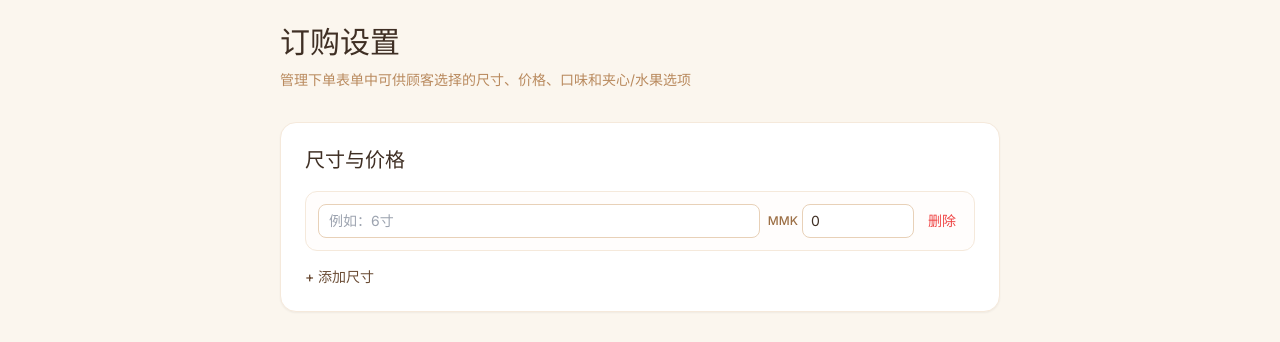
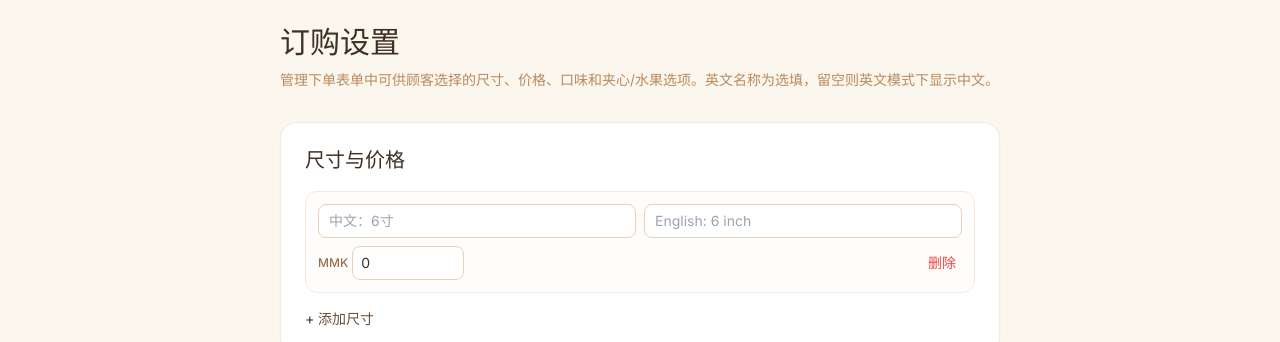
Before and after one commit to Nyein-Htut/memory-cake, a Next.js app: page /admin/settings in a window 1280 px wide. Both pictures are taken after a click on the button "+ 添加尺寸". Shown: the part 132-474 px from the top of the page. Built offline with nearby package versions, Linux system fonts and the light colour scheme; no server answers; the database is empty.

Commit message:
Update page.js

```diff
--- a/app/admin/settings/page.js
+++ b/app/admin/settings/page.js
@@ -36,7 +36,7 @@ export default function AdminSettingsPage() {
   }
 
   function addSize() {
-    setSizes((prev) => [...prev, { label: "", price: 0 }]);
+    setSizes((prev) => [...prev, { label: "", labelEn: "", price: 0 }]);
   }
 
   function removeSize(i) {
@@ -50,7 +50,7 @@ export default function AdminSettingsPage() {
     setFlavors((prev) => prev.map((f, idx) => (idx === i ? { ...f, [field]: value } : f)));
   }
   function addFlavor() {
-    setFlavors((prev) => [...prev, { label: "", imageUrl: null }]);
+    setFlavors((prev) => [...prev, { label: "", labelEn: "", imageUrl: null }]);
   }
   function removeFlavor(i) {
     setFlavors((prev) => prev.filter((_, idx) => idx !== i));
@@ -72,7 +72,7 @@ export default function AdminSettingsPage() {
     setFillings((prev) => prev.map((f, idx) => (idx === i ? { ...f, [field]: value } : f)));
   }
   function addFilling() {
-    setFillings((prev) => [...prev, { label: "", imageUrl: null }]);
+    setFillings((prev) => [...prev, { label: "", labelEn: "", imageUrl: null }]);
   }
   function removeFilling(i) {
     setFillings((prev) => prev.filter((_, idx) => idx !== i));
@@ -130,7 +130,7 @@ export default function AdminSettingsPage() {
       <main className="max-w-3xl mx-auto px-4 sm:px-6 py-6 sm:py-10">
         <h1 className="font-serif font-medium text-2xl sm:text-3xl text-cocoa-900 mb-2">订购设置</h1>
         <p className="text-xs sm:text-sm text-cocoa-400 mb-6 sm:mb-8">
-          管理下单表单中可供顾客选择的尺寸、价格、口味和夹心/水果选项
+          管理下单表单中可供顾客选择的尺寸、价格、口味和夹心/水果选项。英文名称为选填，留空则英文模式下显示中文。
         </p>
 
         {/* 尺寸与价格 Section */}
@@ -140,16 +140,24 @@ export default function AdminSettingsPage() {
             {sizes.map((s, i) => (
               <div
                 key={i}
-                className="flex items-center gap-2 p-2.5 sm:p-3 bg-cocoa-50/30 rounded-xl border border-cocoa-100"
+                className="p-2.5 sm:p-3 bg-cocoa-50/30 rounded-xl border border-cocoa-100 space-y-2"
               >
+                <div className="flex items-center gap-2">
                   <input
                     value={s.label}
                     onChange={(e) => updateSize(i, "label", e.target.value)}
-                  placeholder="例如：6寸"
+                    placeholder="中文：6寸"
                     className="flex-1 min-w-0 rounded-lg border border-cocoa-200 px-2.5 py-1.5 text-sm focus:outline-none focus:ring-2 focus:ring-cocoa-500 bg-white"
                   />
-
-                <div className="flex items-center gap-1 shrink-0">
+                  <input
+                    value={s.labelEn || ""}
+                    onChange={(e) => updateSize(i, "labelEn", e.target.value)}
+                    placeholder="English: 6 inch"
+                    className="flex-1 min-w-0 rounded-lg border border-cocoa-200 px-2.5 py-1.5 text-sm focus:outline-none focus:ring-2 focus:ring-cocoa-500 bg-white"
+                  />
+                </div>
+                <div className="flex items-center justify-between gap-2">
+                  <div className="flex items-center gap-1">
                     <span className="text-cocoa-500 text-xs font-medium shrink-0">MMK</span>
                     <input
                       type="text"
@@ -157,16 +165,16 @@ export default function AdminSettingsPage() {
                       pattern="[0-9]*"
                       value={s.price}
                       onChange={(e) => updateSizePrice(i, e.target.value)}
-                    className="w-20 sm:w-28 rounded-lg border border-cocoa-200 px-2 py-1.5 text-sm focus:outline-none focus:ring-2 focus:ring-cocoa-500 bg-white"
+                      className="w-28 rounded-lg border border-cocoa-200 px-2 py-1.5 text-sm focus:outline-none focus:ring-2 focus:ring-cocoa-500 bg-white"
                     />
                   </div>
-
                   <button
                     onClick={() => removeSize(i)}
                     className="text-red-500 hover:text-red-700 text-xs sm:text-sm px-1.5 py-1 shrink-0 font-medium"
                   >
                     删除
                   </button>
+                </div>
               </div>
             ))}
           </div>
@@ -199,12 +207,20 @@ export default function AdminSettingsPage() {
                     onChange={(e) => handleFlavorImage(i, e.target.files?.[0])}
                   />
                 </label>
+                <div className="flex-1 min-w-0 space-y-1.5">
                   <input
                     value={f.label}
                     onChange={(e) => updateFlavor(i, "label", e.target.value)}
-                  placeholder="例如：巧克力"
-                  className="flex-1 min-w-0 rounded-lg border border-cocoa-200 px-2.5 py-1.5 text-sm focus:outline-none focus:ring-2 focus:ring-cocoa-500 bg-white"
+                    placeholder="中文：巧克力"
+                    className="w-full rounded-lg border border-cocoa-200 px-2.5 py-1.5 text-sm focus:outline-none focus:ring-2 focus:ring-cocoa-500 bg-white"
                   />
+                  <input
+                    value={f.labelEn || ""}
+                    onChange={(e) => updateFlavor(i, "labelEn", e.target.value)}
+                    placeholder="English: Chocolate"
+                    className="w-full rounded-lg border border-cocoa-200 px-2.5 py-1.5 text-sm focus:outline-none focus:ring-2 focus:ring-cocoa-500 bg-white"
+                  />
+                </div>
                 <button
                   onClick={() => removeFlavor(i)}
                   className="text-red-500 hover:text-red-700 text-xs sm:text-sm px-1.5 py-1 shrink-0 font-medium"
@@ -244,12 +260,20 @@ export default function AdminSettingsPage() {
                     onChange={(e) => handleFillingImage(i, e.target.files?.[0])}
                   />
                 </label>
+                <div className="flex-1 min-w-0 space-y-1.5">
                   <input
                     value={f.label}
                     onChange={(e) => updateFilling(i, "label", e.target.value)}
-                  placeholder="例如：草莓"
-                  className="flex-1 min-w-0 rounded-lg border border-cocoa-200 px-2.5 py-1.5 text-sm focus:outline-none focus:ring-2 focus:ring-cocoa-500 bg-white"
+                    placeholder="中文：草莓"
+                    className="w-full rounded-lg border border-cocoa-200 px-2.5 py-1.5 text-sm focus:outline-none focus:ring-2 focus:ring-cocoa-500 bg-white"
                   />
+                  <input
+                    value={f.labelEn || ""}
+                    onChange={(e) => updateFilling(i, "labelEn", e.target.value)}
+                    placeholder="English: Strawberry"
+                    className="w-full rounded-lg border border-cocoa-200 px-2.5 py-1.5 text-sm focus:outline-none focus:ring-2 focus:ring-cocoa-500 bg-white"
+                  />
+                </div>
                 <button
                   onClick={() => removeFilling(i)}
                   className="text-red-500 hover:text-red-700 text-xs sm:text-sm px-1.5 py-1 shrink-0 font-medium"
```
Lines whose indentation alone changed are shown as unchanged.
